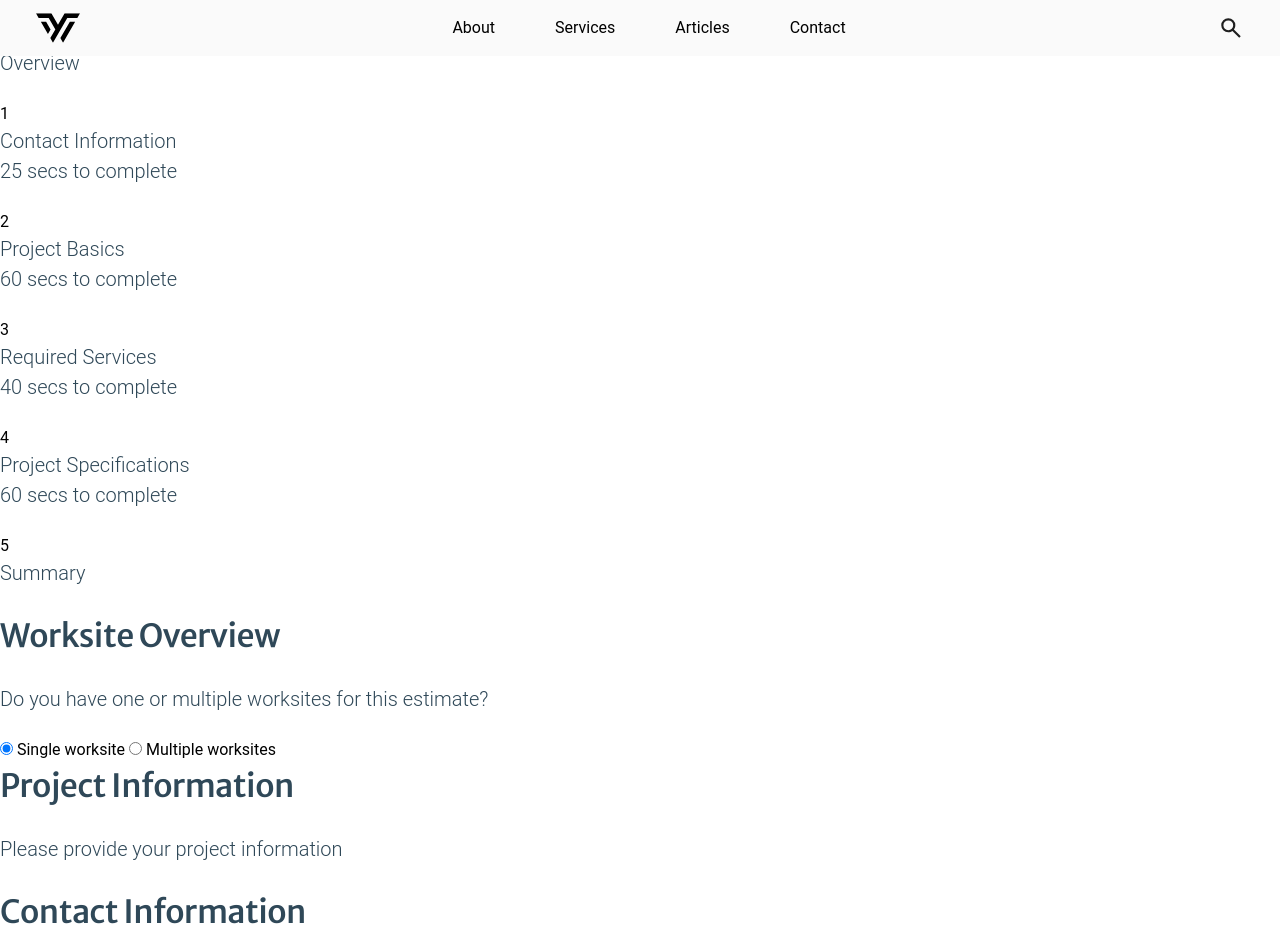
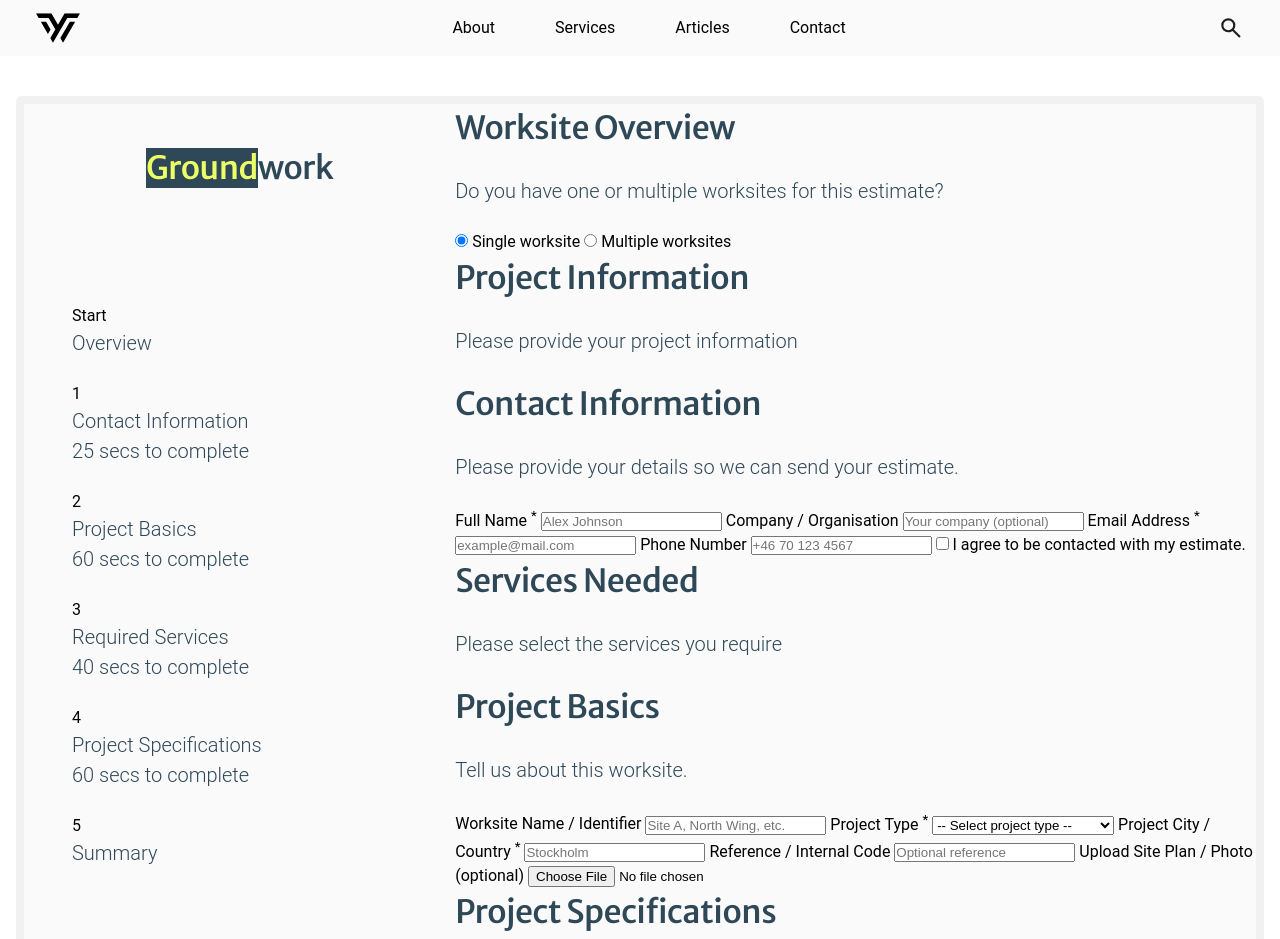
Before and after one commit to luckyfrappe/groundwork, a website: page new-project.html in a window 1280 px wide. Shown: the top 939 px of the page. Drawn offline with Linux system fonts and the light colour scheme.

Commit message:
Add stylign for the form

```diff
--- a/assets/CSS/style.css
+++ b/assets/CSS/style.css
@@ -365,6 +365,33 @@ nav li:last-child {
   border: 2px solid var(--color-navy-blue);
 }
 
+/* Form Box */
+
+.form-box {
+  display: flex;
+  flex-direction: row;
+  border: 8px solid var(--color-darker-grey);
+  background-color: var(--color-light-grey);
+  border-radius: 6px;
+}
+
+/* Progress bar */
+.form-box .progress {
+  position: relative;
+  padding: 1em;
+}
+
+.logo {
+  padding: 40px 48px;
+  text-align: center;
+}
+
+.logo span {
+  color: var(--color-primary);
+  background-color: var(--color-navy-blue);
+}
+
+
 /* Footer */
 footer {
   background: var(--color-light-grey);
@@ -409,6 +436,16 @@ footer {
 }
 
 /* Media Queries */
+@media screen and (min-width: 768px) {
+  .form-box .progress {
+    flex: 1 0 35%;
+    min-width: 300px;
+    padding: 3em;
+  }
+  .logo {
+    margin: -48px -48px 48px;
+  }
+}
 @media screen and (max-width: 768px) {
   .hideOnMobile {
     display: none;
--- a/new-project.html
+++ b/new-project.html
@@ -90,17 +90,17 @@
     <main>
         <!-- Builded using video guide from dotWebdesign -->
         <div id="page" class="site">
-            <div class="container-form">
+            <div class="container">
                 <div class="form-box">
                     <!-- Progress bar -->
                     <div class="progress">
-                        <div class="logo"><a href="/"><span>.web</span>design</a></div>
+                        <div class="logo"><h1><span>Ground</span>work</h1></div>
                         <ul class="progress-steps">
                             <li class="step active">
                                 <span>Start</span>
                                 <p>Overview<br></p>
                             </li>
-                            <li class="step active">
+                            <li class="step">
                                 <span>1</span>
                                 <p>Contact Information<br><span>25 secs to complete</span></p>
                             </li>
@@ -311,6 +311,11 @@
                                 </table>
                             </div>
                         </div>
+                        <div class="btn-group">
+                            <button type="button" class="btn-prev" disabled>Back</button>
+                            <button type="button" class="btn-next">Next Step</button>
+                            <button type="submit" class="btn-submit">Submit Estimate</button>
+                        </div>
                     </form>
                 </div>
             </div>
```
Also changed, not shown: index.html (+1 -1 lines).
